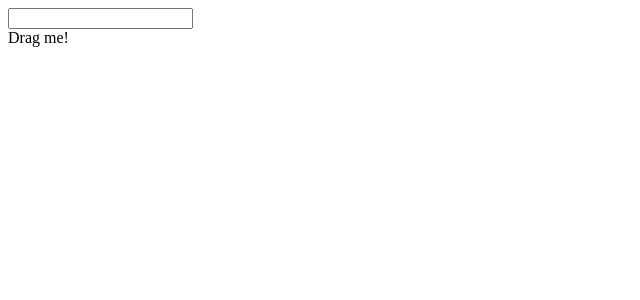
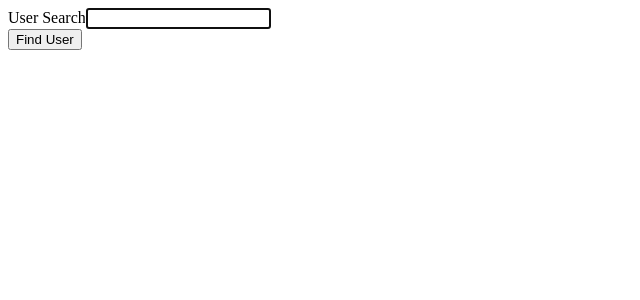
Before and after one commit to robbridges/react-with-typescript, a React (Create React App) app: page / in a window 1280 px wide. Shown: the top 300 px of the page, without its empty margins (0-640 px from the left). Built offline with nearby package versions, Linux system fonts and the light colour scheme.

Commit message:
moving on to try trying typescript with redux

```diff
--- a/src/index.tsx
+++ b/src/index.tsx
@@ -1,12 +1,13 @@
 import ReactDom from 'react-dom';
 //import GuestList from './state/GuestList';
 //import UserSearch from './state/UserSearch'
-import EventComponent from './events/EventComponent';
+//import EventComponent from './events/EventComponent';
 //import UserSearch from './classes/UserSearch'
+import UserSearch from './refs/UserSearch';
 
 const App = () => {
   return ( <div>
-    <EventComponent />
+    <UserSearch />
   </div>
   );
 };
--- /dev/null
+++ b/src/refs/UserSearch.tsx
@@ -0,0 +1,47 @@
+import { useState, useRef, useEffect } from 'react';
+
+const users = [
+  { name: 'Sarah', age: 20},
+  { name: 'Alex', age: 20},
+  { name: 'Rob', age: 20},
+];
+
+
+
+const UserSearch: React.FC = () => {
+  const inputRef = useRef<HTMLInputElement | null>(null);
+  const [name, setName]= useState('');
+  const [user, setUser]= useState<{name: string, age: number} | undefined>();
+
+  useEffect(() => {
+    if (!inputRef.current) {
+      return;
+    }
+    inputRef.current.focus();
+  }, [])
+
+  const onClick = () => {
+    const foundUser = users.find((user) => {
+      return user.name === name;
+    });
+
+    setUser(foundUser);
+  };
+
+  return (
+  <div>
+    User Search
+
+    <input ref={inputRef} value={name} onChange={e => setName(e.target.value)}/>
+    <br/>
+    <button onClick={onClick}>Find User</button>
+    <div>
+      {user && user.name}
+      {user && user.age}
+    </div>
+  </div>
+  )
+
+};
+
+export default UserSearch;
```
